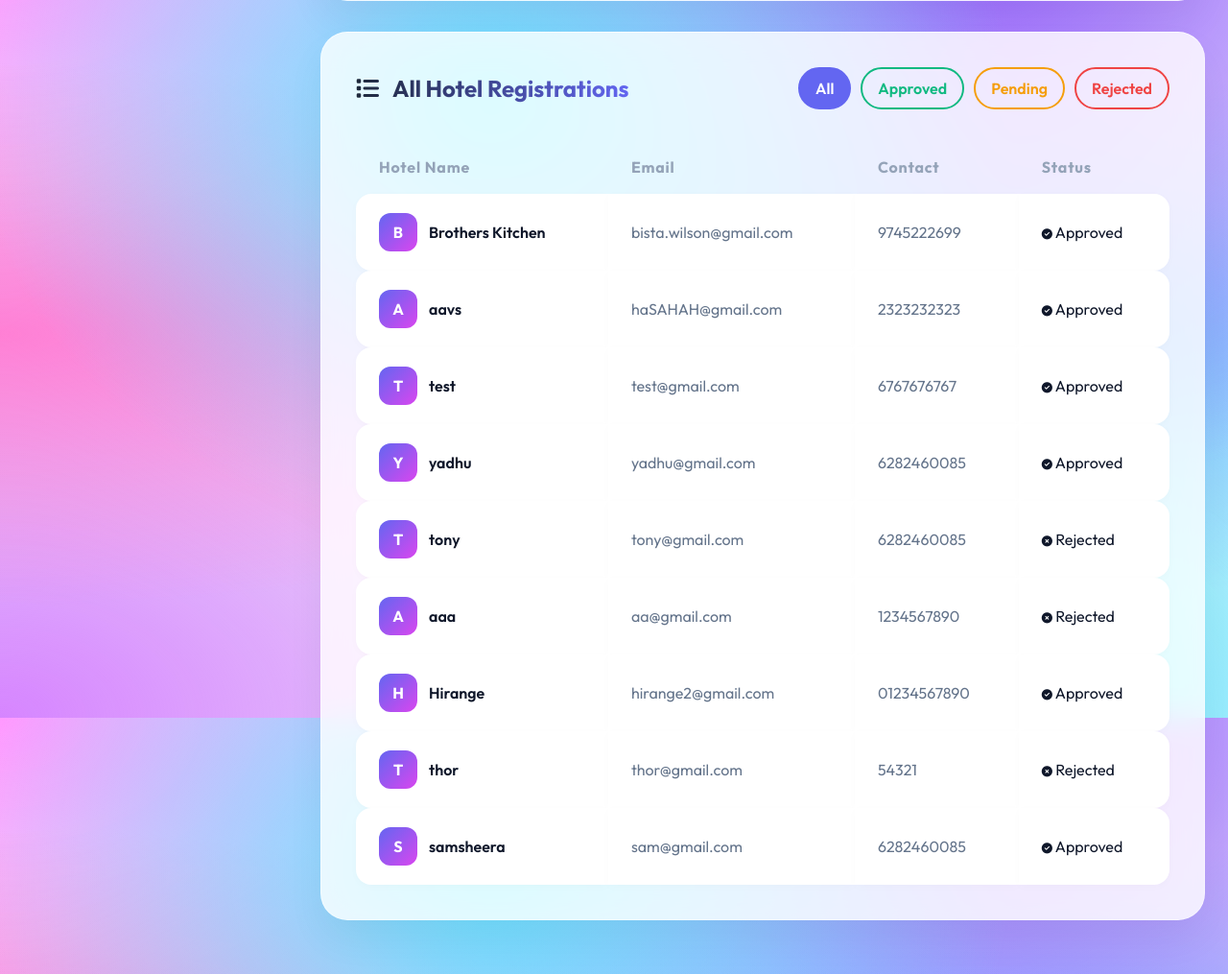
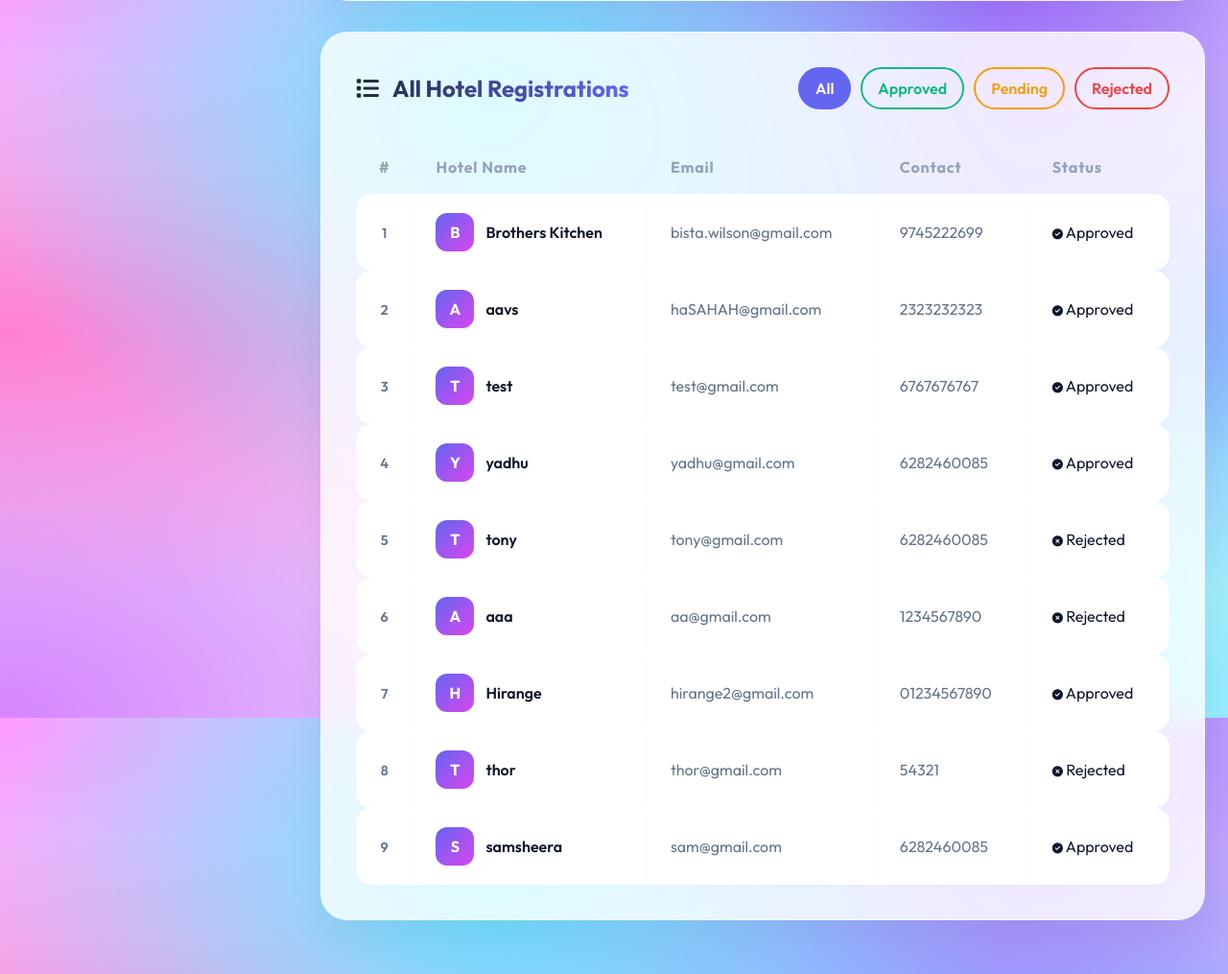
Before and after one commit to NandhuSivadas/KitchenHygiene, a Django app: page /Admin/approval_requests/ in a window 1280 px wide. Shown: the part 852-1867 px from the top of the page at 96% size. Run offline with Django 5.2, Linux system fonts and the light colour scheme; data comes from the database, SQL or seed files in the repository; both versions use the stored data as it was after the commit; some libraries are stand-ins or nearby versions.

Commit message:
adding some counters to the list

```diff
--- a/Admin/Templates/Admin/ApprovalRequests.html
+++ b/Admin/Templates/Admin/ApprovalRequests.html
@@ -6,7 +6,7 @@
 {% block content %}
 <!-- Stats Overview -->
 <div class="stats-grid">
-    <div class="stat-card warning">
+    <div class="stat-card warning" onclick="scrollToAndFilter('pending-section', null)" style="cursor: pointer;">
         <div class="stat-icon-wrapper">
             <i class="fas fa-clock"></i>
         </div>
@@ -15,7 +15,7 @@
         <i class="fas fa-clock stat-bg-icon"></i>
     </div>
 
-    <div class="stat-card success">
+    <div class="stat-card success" onclick="scrollToAndFilter('all-hotels-section', '1')" style="cursor: pointer;">
         <div class="stat-icon-wrapper">
             <i class="fas fa-check-circle"></i>
         </div>
@@ -24,7 +24,7 @@
         <i class="fas fa-check-circle stat-bg-icon"></i>
     </div>
 
-    <div class="stat-card danger">
+    <div class="stat-card danger" onclick="scrollToAndFilter('all-hotels-section', '2')" style="cursor: pointer;">
         <div class="stat-icon-wrapper">
             <i class="fas fa-times-circle"></i>
         </div>
@@ -35,7 +35,7 @@
 </div>
 
 <!-- Pending Requests Section -->
-<div class="section-glass">
+<div class="section-glass" id="pending-section">
     <div class="section-header"
         style="display: flex; justify-content: space-between; align-items: center; margin-bottom: 2rem;">
         <h4 class="section-title" style="margin: 0; font-size: 1.5rem; font-weight: 700; color: var(--dark);">
@@ -53,6 +53,7 @@
         <table class="custom-table">
             <thead>
                 <tr>
+                    <th style="width: 40px; text-align: center;">#</th>
                     <th>Hotel Name</th>
                     <th>Email</th>
                     <th>Contact</th>
@@ -64,6 +65,9 @@
             <tbody>
                 {% for hotel in pending_hotels %}
                 <tr>
+                    <td style="text-align: center;">
+                        <span style="font-weight: 600; color: #64748b; font-size: 0.9rem;">{{ forloop.counter }}</span>
+                    </td>
                     <td>
                         <div style="display: flex; align-items: center; gap: 12px;">
                             <div
@@ -139,7 +143,7 @@
 </div>
 
 <!-- All Hotels Section -->
-<div class="section-glass">
+<div class="section-glass" id="all-hotels-section">
     <div class="section-header"
         style="display: flex; justify-content: space-between; align-items: center; margin-bottom: 2rem;">
         <h4 class="section-title" style="margin: 0; font-size: 1.5rem; font-weight: 700; color: var(--dark);">
@@ -170,6 +174,7 @@
         <table class="custom-table">
             <thead>
                 <tr>
+                    <th style="width: 40px; text-align: center;">#</th>
                     <th>Hotel Name</th>
                     <th>Email</th>
                     <th>Contact</th>
@@ -180,6 +185,9 @@
             <tbody id="hotelTableBody">
                 {% for hotel in all_hotels %}
                 <tr data-status="{{ hotel.is_verified }}">
+                    <td style="text-align: center;">
+                        <span style="font-weight: 600; color: #64748b; font-size: 0.9rem;">{{ forloop.counter }}</span>
+                    </td>
                     <td>
                         <div style="display: flex; align-items: center; gap: 12px;">
                             <div
@@ -253,6 +261,19 @@
 </style>
 
 <script>
+    function scrollToAndFilter(sectionId, filterValue) {
+        const section = document.getElementById(sectionId);
+        if (section) {
+            section.scrollIntoView({ behavior: 'smooth', block: 'start' });
+        }
+        if (filterValue !== null) {
+            const btn = document.querySelector(`.filter-btn[data-filter="${filterValue}"]`);
+            if (btn) {
+                btn.click();
+            }
+        }
+    }
+
     // Filter functionality
     const filterBtns = document.querySelectorAll('.filter-btn');
     const tableBody = document.getElementById('hotelTableBody');
@@ -283,12 +304,20 @@
             const filter = this.dataset.filter;
 
             // Filter rows
+            let count = 1;
             rows.forEach(row => {
+                const serialSpan = row.querySelector('td:first-child span');
                 if (filter === 'all') {
                     row.style.display = '';
+                    if (serialSpan) serialSpan.textContent = count++;
                 } else {
                     const status = row.dataset.status;
-                    row.style.display = status === filter ? '' : 'none';
+                    if (status === filter) {
+                        row.style.display = '';
+                        if (serialSpan) serialSpan.textContent = count++;
+                    } else {
+                        row.style.display = 'none';
+                    }
                 }
             });
         });
--- a/Guest/Templates/Guest/index.html
+++ b/Guest/Templates/Guest/index.html
@@ -1260,7 +1260,7 @@
             <div class="row">
                 <div class="col-md-4">
                     <div class="stat-item scale-in stagger-1">
-                        <div class="stat-number counter" data-target="99.9">0</div>
+                        <div class="stat-number counter" data-target="94.2">0</div>
                         <div class="stat-text">Accuracy</div>
                     </div>
                 </div>
--- a/Guest/views.py
+++ b/Guest/views.py
@@ -10,7 +10,7 @@ def homepage(request):
     return render(request, 'Guest/index.html')
 
 
-# ── login ────────────────────────────────────────────────
+
 def login(request):
     if request.method=="POST":
         email=request.POST.get("txt_email")
```
Also changed, not shown: Admin/Templates/Admin/PublicComplaints.html (+20 -16 lines), Admin/Templates/Admin/ViewHotels.html (+2 -8 lines), db.sqlite3.
